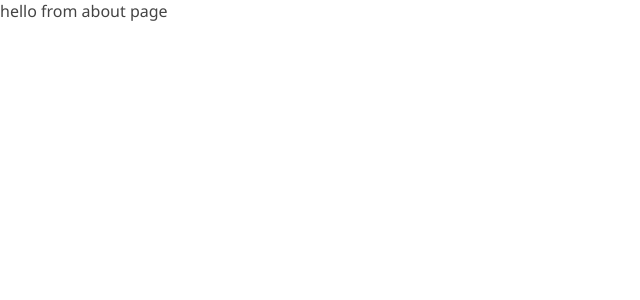
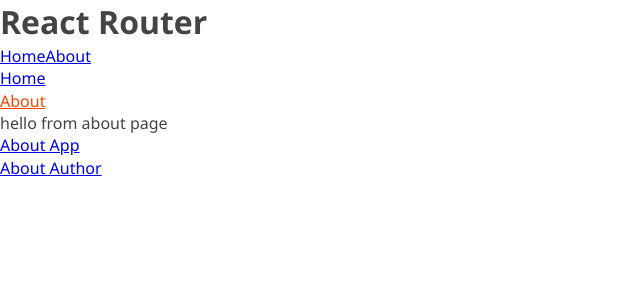
Before and after one commit to jaflih/TodoApp_React, a React (Create React App) app: page /about in a window 1280 px wide. Shown: the top 300 px of the page, without its empty margins (0-640 px from the left). Built offline with nearby package versions, Linux system fonts and the light colour scheme.

Commit message:
Routing and Nested routing

```diff
--- a/src/App.css
+++ b/src/App.css
@@ -64,3 +64,8 @@
   outline: none;
   border: none;
 }
+
+.active-style {
+  color: orangered;
+  text-decoration: underline;
+}
--- a/src/App.js
+++ b/src/App.js
@@ -1,29 +1,31 @@
-import logo from './logo.svg';
-import './App.css';
+import {
+  BrowserRouter, Routes, Route, Link,
+} from 'react-router-dom';
+import TodoContainer from './functionBased/components/TodoContainer';
+import About from './functionBased/pages/About';
+import NotMatch from './functionBased/pages/NotMatch';
+import SinglePage from './functionBased/pages/SinglePage';
 
-function App() {
-  return (
-    <div className="App">
-      <header className="App-header">
-        <img src={logo} className="App-logo" alt="logo" />
-        <p>
-          Edit
-          {' '}
-          <code>src/App.js</code>
-          {' '}
-          and save to reload.
-        </p>
-        <a
-          className="App-link"
-          href="https://reactjs.org"
-          target="_blank"
-          rel="noopener noreferrer"
-        >
-          Learn React
-        </a>
-      </header>
-    </div>
-  );
-}
+const App = () => (
+  <>
+    <BrowserRouter>
+      <h1>React Router</h1>
+
+      <nav>
+        <Link to="/todos">Home</Link>
+        <Link to="/about">About</Link>
+      </nav>
+      <Routes>
+        <Route index element={<TodoContainer />} />
+        <Route path="/todos" element={<TodoContainer />} />
+        <Route path="/about" element={<About />}>
+          <Route path="about-app" element={<SinglePage />} />
+          <Route path="about-author" element={<SinglePage />} />
+        </Route>
+        <Route path="*" element={<NotMatch />} />
+      </Routes>
+    </BrowserRouter>
+  </>
+);
 
 export default App;
--- a/src/functionBased/components/TodoContainer.js
+++ b/src/functionBased/components/TodoContainer.js
@@ -1,5 +1,6 @@
 import React, { useState, useEffect } from 'react';
 import { v4 as uuidv4 } from 'uuid';
+import Navbar from '../pages/Navbar';
 import Header from './Header';
 import InputTodo from './InputTodo';
 import TodosList from './TodosList';
@@ -57,6 +58,7 @@
 
   return (
     <div className="container">
+      <Navbar />
       <div className="inner">
         <Header />
         <InputTodo addTodoProps={addTodoItem} />
--- a/src/functionBased/pages/About.js
+++ b/src/functionBased/pages/About.js
@@ -1,4 +1,22 @@
 import React from 'react';
+import { Link, Outlet } from 'react-router-dom';
+import Navbar from './Navbar';
 
-const About = () => <div>hello from about page</div>;
+const About = () => (
+  <div>
+    <Navbar />
+    <div>hello from about page</div>
+    <div>
+      <ul>
+        <li>
+          <Link to="about-app">About App</Link>
+        </li>
+        <li>
+          <Link to="about-author">About Author</Link>
+        </li>
+      </ul>
+      <Outlet />
+    </div>
+  </div>
+);
 export default About;
--- /dev/null
+++ b/src/functionBased/pages/Navbar.js
@@ -0,0 +1,35 @@
+import { NavLink } from 'react-router-dom';
+
+const Navbar = () => {
+  const links = [
+    {
+      id: 1,
+      path: '/',
+      text: 'Home',
+    },
+    {
+      id: 2,
+      path: '/about',
+      text: 'About',
+    },
+  ];
+
+  return (
+    <nav className="navBar">
+      <ul>
+        {links.map((link) => (
+          <li key={link.id}>
+            <NavLink
+              to={link.path}
+              className={(navData) => (navData.isActive ? 'active-style' : 'none')}
+            >
+              {link.text}
+            </NavLink>
+          </li>
+        ))}
+      </ul>
+    </nav>
+  );
+};
+
+export default Navbar;
--- /dev/null
+++ b/src/functionBased/pages/SinglePage.js
@@ -0,0 +1,8 @@
+import React from 'react';
+
+const SinglePage = () => (
+  <div>
+    <h1>Single Page</h1>
+  </div>
+);
+export default SinglePage;
--- a/src/index.js
+++ b/src/index.js
@@ -1,21 +1,12 @@
 import React from 'react';
 import ReactDOM from 'react-dom';
-import { BrowserRouter, Routes, Route } from 'react-router-dom';
-import TodoContainer from './functionBased/components/TodoContainer';
-import About from './functionBased/pages/About';
-import NotMatch from './functionBased/pages/NotMatch';
+import App from './App';
 
 import './App.css';
 
 ReactDOM.render(
   <React.StrictMode>
-    <BrowserRouter>
-      <Routes>
-        <Route path="/" element={<TodoContainer />} />
-        <Route path="/about" element={<About />} />
-        <Route path="*" element={<NotMatch />} />
-      </Routes>
-    </BrowserRouter>
+    <App />
   </React.StrictMode>,
   document.getElementById('root'),
 );
```
